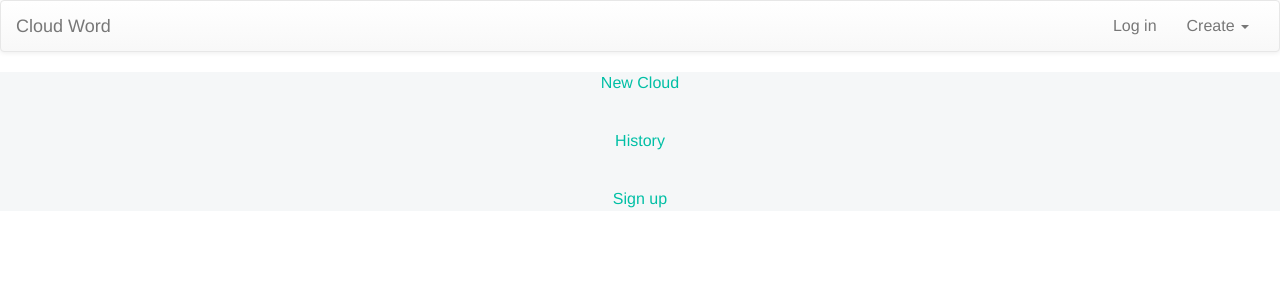
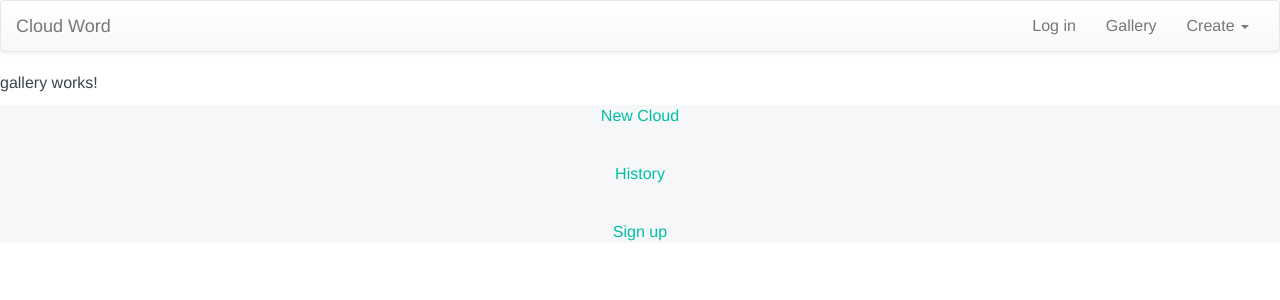
Before and after one commit to noemiko/cloudWords, an Angular app: page /gallery in a window 1280 px wide. Before the commit this address led to /. Shown: the top 300 px of the page. Built offline with nearby package versions, Linux system fonts and the light colour scheme.

Commit message:
add gallery component

```diff
--- a/src/app/app.module.ts
+++ b/src/app/app.module.ts
@@ -12,6 +12,7 @@ import { InputDataTextComponent } from './creator/input-data-text/input-data-tex
 import { CloudService } from './creator/cloud-service.service';
 import { CloudDataGridComponent } from './creator/cloud-data-grid/cloud-data-grid.component';
 import { routing } from './app.routing';
+import { GalleryComponent } from './gallery/gallery.component';
 
 
 @NgModule({
@@ -22,7 +23,8 @@ import { routing } from './app.routing';
     FooterComponent,
     CreatorComponent,
     InputDataTextComponent,
-    CloudDataGridComponent
+    CloudDataGridComponent,
+    GalleryComponent
   ],
   imports: [
     BrowserModule,
--- a/src/app/app.routing.ts
+++ b/src/app/app.routing.ts
@@ -2,11 +2,13 @@ import {Routes, RouterModule} from "@angular/router";
 import {AppComponent} from "./app.component";
 import {ContentComponent} from "./content/content.component";
 import {CreatorComponent} from "./creator/creator.component";
+import {GalleryComponent} from "./gallery/gallery.component";
 
 
 const APP_ROUTES: Routes = [
     {path:'', component:ContentComponent},
-    {path:'creator', component:CreatorComponent}
+    {path:'creator', component:CreatorComponent},
+    {path:'gallery', component:GalleryComponent}
 ];
 
 export const routing = RouterModule.forRoot(APP_ROUTES);
--- /dev/null
+++ b/src/app/gallery/gallery.component.html
@@ -0,0 +1,3 @@
+<p>
+  gallery works!
+</p>
--- /dev/null
+++ b/src/app/gallery/gallery.component.ts
@@ -0,0 +1,15 @@
+import { Component, OnInit } from '@angular/core';
+
+@Component({
+  selector: 'gallery',
+  templateUrl: './gallery.component.html',
+  styleUrls: ['./gallery.component.css']
+})
+export class GalleryComponent implements OnInit {
+
+  constructor() { }
+
+  ngOnInit() {
+  }
+
+}
--- a/src/app/header/header.component.html
+++ b/src/app/header/header.component.html
@@ -13,11 +13,12 @@
     <div class="collapse navbar-collapse" id="bs-example-navbar-collapse-1">
       <ul class="nav navbar-nav navbar-right">
         <li><a href="#">Log in</a></li>
+        <li><a [routerLink]="['gallery']">Gallery</a></li>
         <li class="dropdown">
           <a href="#" class="dropdown-toggle" data-toggle="dropdown" role="button" aria-haspopup="true" aria-expanded="false">Create <span class="caret"></span></a>
           <ul class="dropdown-menu">
             <li><a [routerLink]="['creator']">New cloud</a></li>
-            <li><a href="#">History</a></li>
+
             <li><a href="#">Sign in</a></li>
             <li role="separator" class="divider"></li>
             <li><a href="#">Other features</a></li>
```
Also changed, not shown: src/app/gallery/gallery.component.css (added), 1 other file (tests, documents, lock files or other folders).
